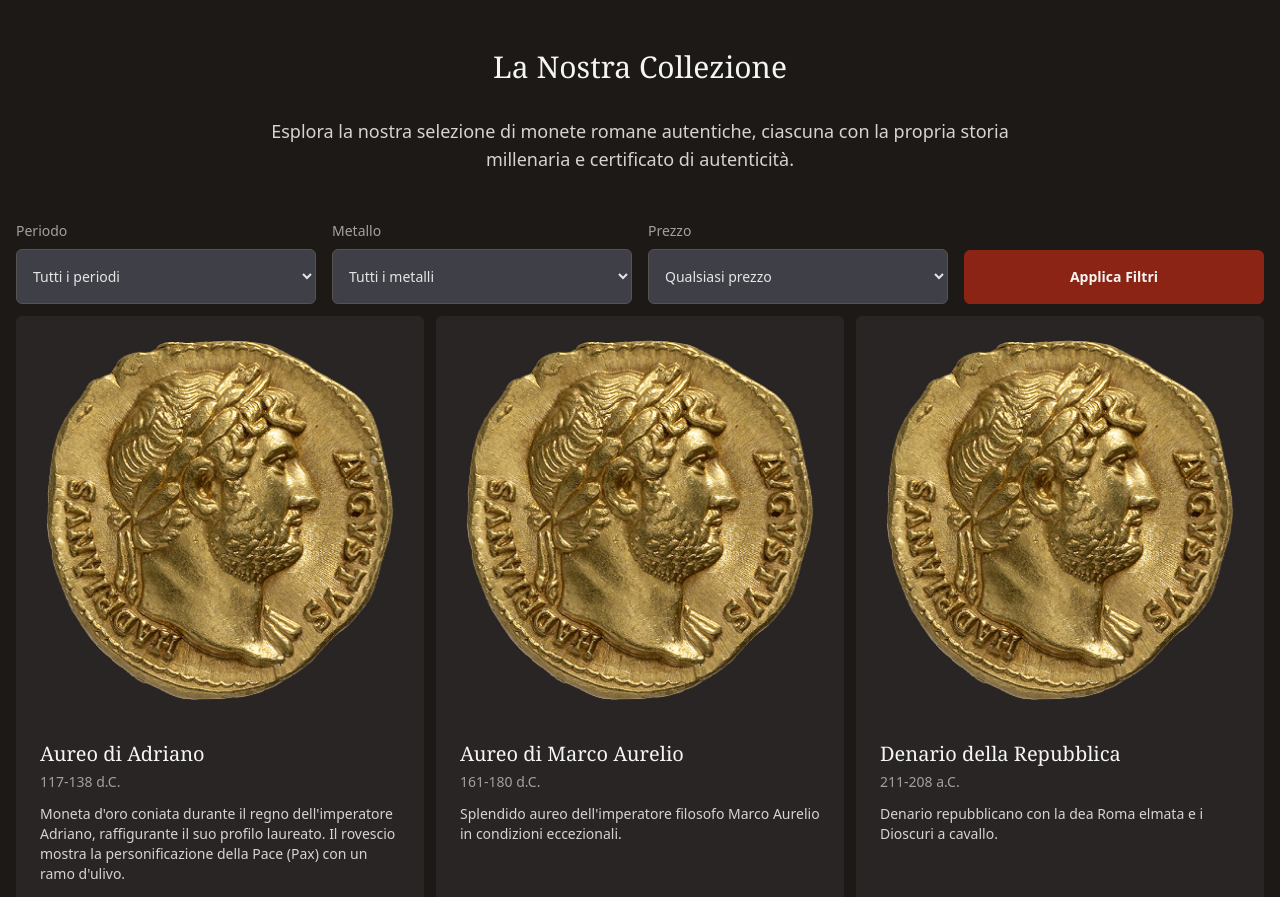
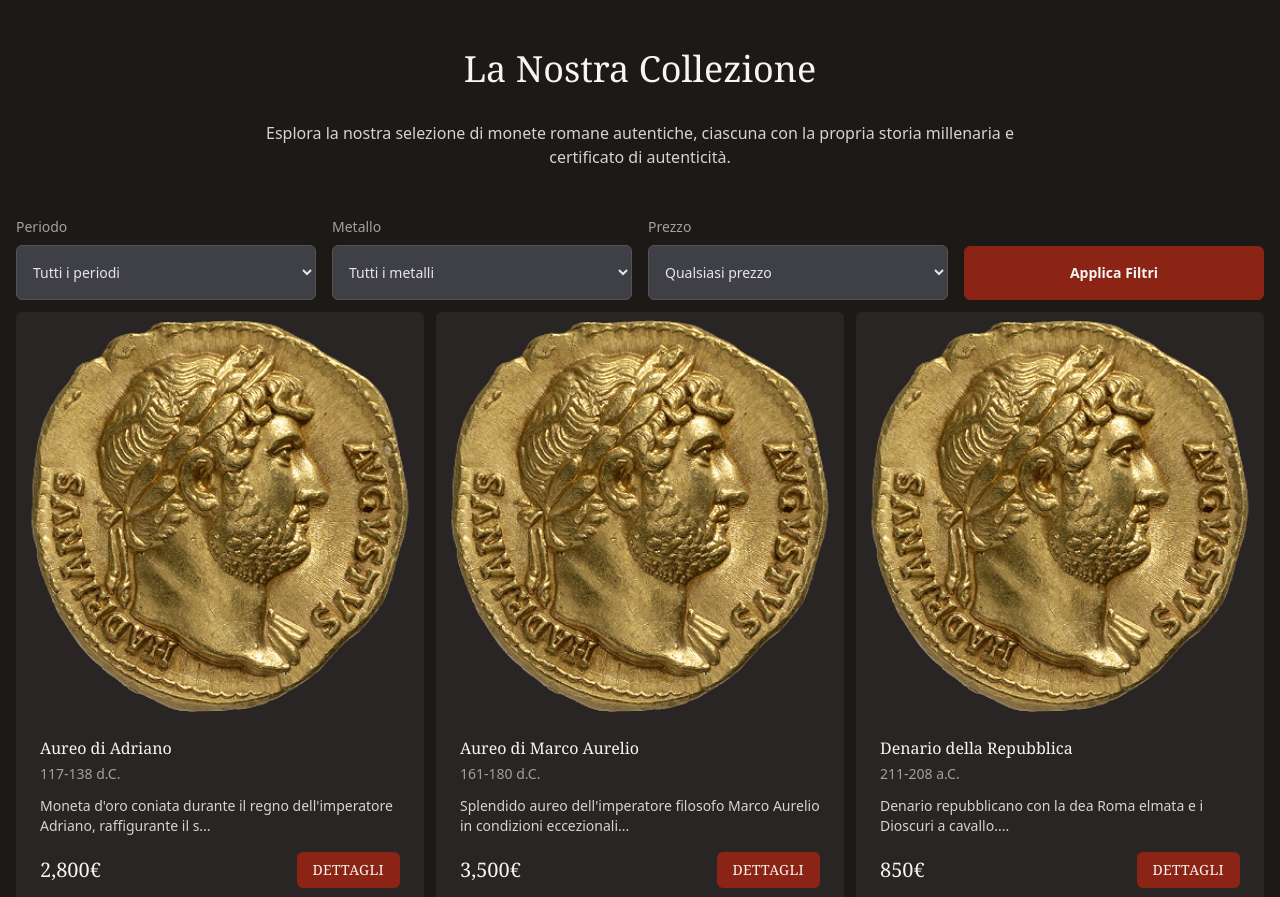
Before and after one commit to Stedamb/LuxCoin, an Astro site: page /collection in a window 1280 px wide. Shown: the part 79-976 px from the top of the page. Built offline with nearby package versions, Linux system fonts and the light colour scheme; Astro itself is replaced by a stand-in of ours.

Commit message:
wip card

```diff
--- a/src/components/react/CoinCard.tsx
+++ b/src/components/react/CoinCard.tsx
@@ -18,7 +18,7 @@ interface CoinCardProps {
 export function CoinCard({ coin }: CoinCardProps) {
   return (
     <div className="bg-stone-800 h-full flex flex-col bg-opacity-80 rounded-sm overflow-hidden hover:shadow-lg hover:transform hover:scale-[.98] transition-all duration-300 ease-in-out">
-      <div className="aspect-square overflow-hidden p-6">
+      <div className="aspect-square overflow-hidden p-2">
         <img
           src={coin.image}
           alt={coin.name}
@@ -26,11 +26,11 @@ export function CoinCard({ coin }: CoinCardProps) {
         />
       </div>
       <div className="px-3 lg:px-6 pt-4">
-        <h3 className="font-serif text-xl text-stone-100 mb-1">{coin.name}</h3>
+        <h3 className="font-serif text-base text-stone-100 mb-1">{coin.name}</h3>
         <p className="text-stone-400 text-sm mb-3">{coin.period}</p>
-        <p className="text-stone-300 mb-4">{coin.description}</p>
+        <p className="text-stone-300 mb-4">{coin.description.slice(0, 80)}...</p>
       </div>
-      <div className="flex flex-col md:flex-row justify-between items-center gap-2 px-3 lg:px-6 pb-6 mt-auto">
+      <div className="flex flex-col md:flex-row justify-between items-center gap-2 px-3 pb-3 lg:px-6 lg:pb-6 mt-auto">
         <span className="text-stone-100 font-serif text-xl">
           {coin.price.toLocaleString()}€
         </span>
--- a/src/pages/collection.astro
+++ b/src/pages/collection.astro
@@ -25,8 +25,8 @@ const coins = allCoins;
 	<!-- Collection Header -->
 	<section class="pt-32 pb-16">
 		<div class="container mx-auto px-4">
-			<h1 class="font-serif text-xl md:text-3xl text-stone-100 text-center mb-8">La Nostra Collezione</h1>
-			<p class="text-lg text-center max-w-3xl mx-auto text-stone-300 mb-12">
+			<h1 class="font-serif text-3xl md:text-4xl text-stone-100 text-center mb-8">La Nostra Collezione</h1>
+			<p class="text-base text-center max-w-3xl mx-auto text-stone-300 mb-12">
 				Esplora la nostra selezione di monete romane autentiche, ciascuna con la propria storia millenaria e certificato di autenticità.
 			</p>
 
```
